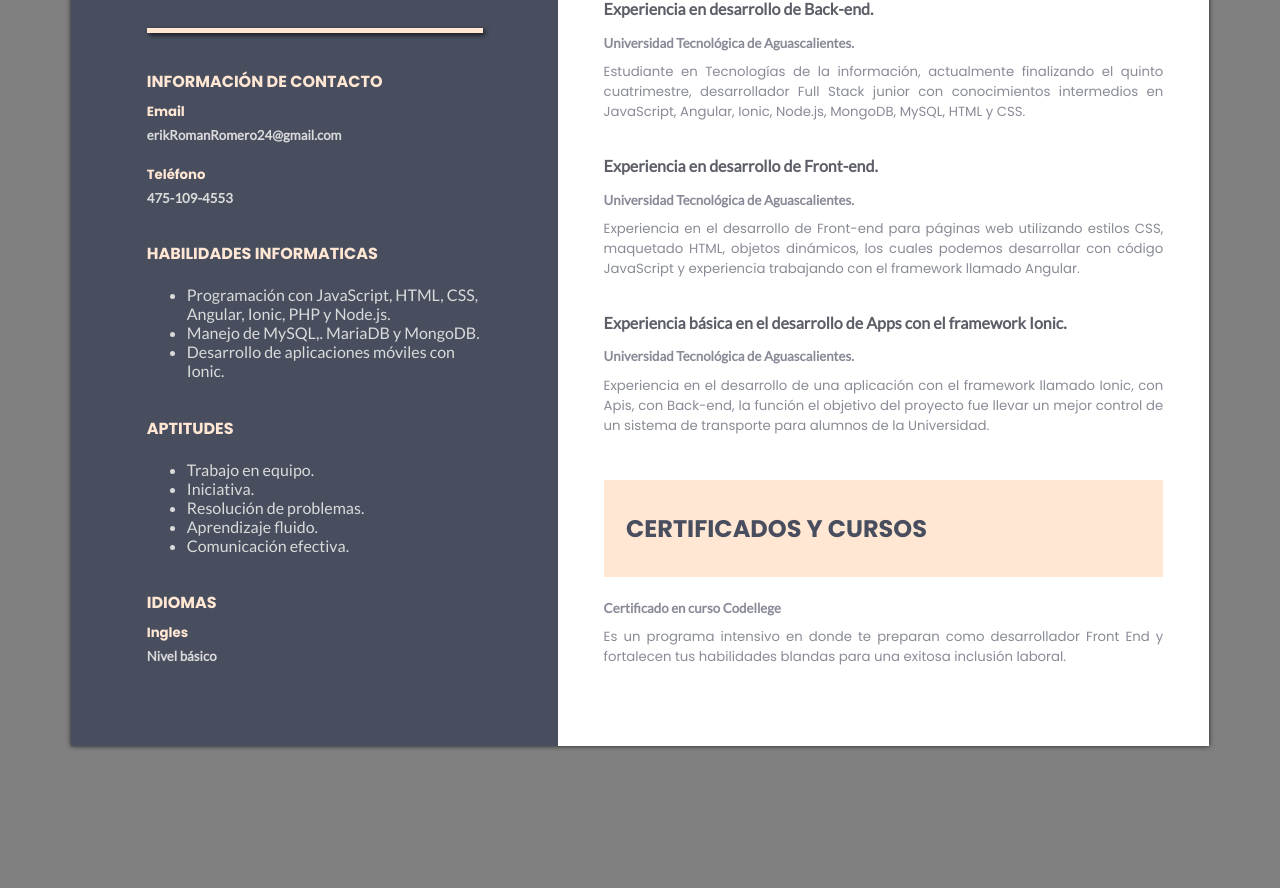
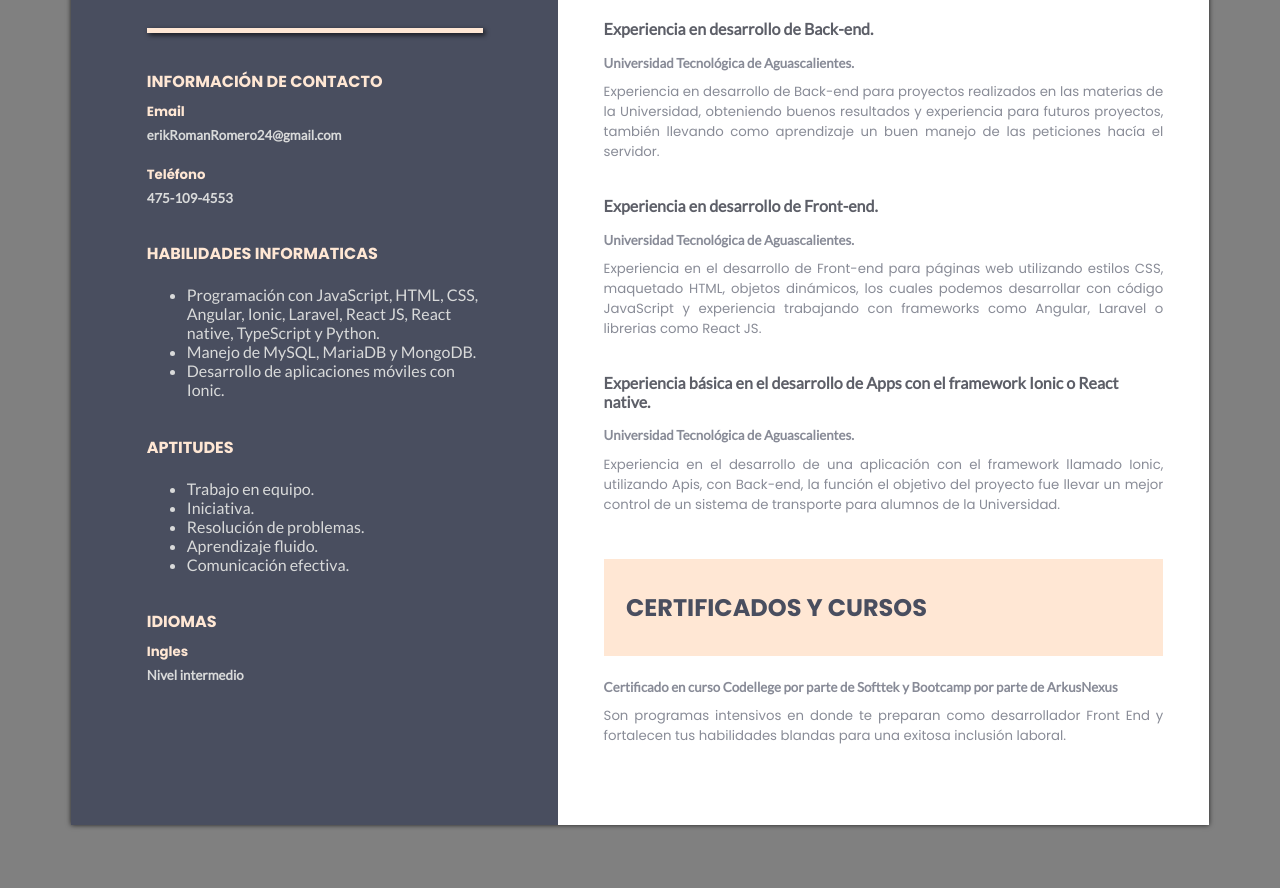
Before and after one commit to ErikUTA/CV, a plain HTML site: page index.html in a window 1280 px wide. Shown: the part 493-1381 px from the top of the page. Before the commit the page ends 1302 px from the top, so only its background shows below. Drawn offline with Linux system fonts and the light colour scheme; a web font is replaced by a local one.

Commit message:
refactor: changes in the text

```diff
--- a/index.html
+++ b/index.html
@@ -29,8 +29,8 @@
                 <h5 class="second-name" style="word-break: break-all;">475-109-4553</h5>
                 <h4 class="name" style="margin: 10% 0% 0% 0%;">HABILIDADES INFORMATICAS</h4>
                 <ul>
-                    <li class="second-name">Programación con JavaScript, HTML, CSS, Angular, Ionic, PHP y Node.js.</li>
-                    <li class="second-name">Manejo de MySQL,. MariaDB y MongoDB.</li>
+                    <li class="second-name">Programación con JavaScript, HTML, CSS, Angular, Ionic, Laravel, React JS, React native, TypeScript y Python.</li>
+                    <li class="second-name">Manejo de MySQL, MariaDB y MongoDB.</li>
                     <li class="second-name">Desarrollo de aplicaciones móviles con Ionic.</li>
                 </ul>
                 <h4 class="name" style="margin: 10% 0% 0% 0%;">APTITUDES</h4>
@@ -43,7 +43,7 @@
                 </ul>
                 <h4 class="name" style="margin: 10% 0% 0% 0%;">IDIOMAS</h4>
                 <h5 class="name" style="font-weight: bold; margin: 0%;">Ingles</h5>
-                <h5 class="second-name" style="word-break: break-all;">Nivel básico</h5>
+                <h5 class="second-name" style="word-break: break-all;">Nivel intermedio</h5>
             </div>
         </div>
         <div class="right-cn">
@@ -51,28 +51,28 @@
                 <h2>RESUMEN PROFESIONAL</h2>
             </div>
             <h4 class="r-title">Universidad Tecnológica de Aguascalientes.</h4>
-            <h5 class="r-text">Estudiante en Tecnologías de la información, actualmente finalizando el quinto cuatrimestre, desarrollador Full Stack junior con conocimientos intermedios en JavaScript, Angular, Ionic, Node.js, MongoDB, MySQL, HTML y CSS.</h5>
+            <h5 class="r-text">Estudiante en Ingenieria en Desarrollo y Gestión de Software, actualmente finalizando el decimo cuatrimestre, desarrollador Full Stack junior con conocimientos intermedios en JavaScript, HTML, CSS, Angular, Ionic, Laravel, React JS, React native, TypeScript y Python.</h5>
             <div class="container" style="margin-top: 10%;">
                 <h2>EXPERIENCIA</h2>
             </div>
 
             <h4 class="r-title" style="margin: 4% 0% 3% 0%;">Experiencia en desarrollo de Back-end.</h4>
             <h5 class="r-subtitle" style="margin: 2% 0%;">Universidad Tecnológica de Aguascalientes.</h5>
-            <h5 class="r-text" style="margin: 1% 0%;">Estudiante en Tecnologías de la información, actualmente finalizando el quinto cuatrimestre, desarrollador Full Stack junior con conocimientos intermedios en JavaScript, Angular, Ionic, Node.js, MongoDB, MySQL, HTML y CSS.</h5>
+            <h5 class="r-text" style="margin: 1% 0%;">Experiencia en desarrollo de Back-end para proyectos realizados en las materias de la Universidad, obteniendo buenos resultados y experiencia para futuros proyectos, también llevando como aprendizaje un buen manejo de las peticiones hacía el servidor.</h5>
 
             <h4 class="r-title" style="margin: 6% 0% 3% 0%;">Experiencia en desarrollo de Front-end.</h4>
             <h5 class="r-subtitle" style="margin: 2% 0%;">Universidad Tecnológica de Aguascalientes.</h5>
-            <h5 class="r-text" style="margin: 1% 0%;">Experiencia en el desarrollo de Front-end para páginas web utilizando estilos CSS, maquetado HTML, objetos dinámicos, los cuales podemos desarrollar con código JavaScript y experiencia trabajando con el framework llamado Angular.</h5>
+            <h5 class="r-text" style="margin: 1% 0%;">Experiencia en el desarrollo de Front-end para páginas web utilizando estilos CSS, maquetado HTML, objetos dinámicos, los cuales podemos desarrollar con código JavaScript y experiencia trabajando con frameworks como Angular, Laravel o librerias como React JS.</h5>
 
-            <h4 class="r-title" style="margin: 6% 0% 3% 0%;">Experiencia básica en el desarrollo de Apps con el framework Ionic.</h4>
+            <h4 class="r-title" style="margin: 6% 0% 3% 0%;">Experiencia básica en el desarrollo de Apps con el framework Ionic o React native.</h4>
             <h5 class="r-subtitle" style="margin: 2% 0%;">Universidad Tecnológica de Aguascalientes.</h5>
-            <h5 class="r-text" style="margin: 1% 0% 8% 0%">Experiencia en el desarrollo de una aplicación con el framework llamado Ionic, con Apis, con Back-end, la función el objetivo del proyecto fue llevar un mejor control de un sistema de transporte para alumnos de la Universidad.</h5>
+            <h5 class="r-text" style="margin: 1% 0% 8% 0%">Experiencia en el desarrollo de una aplicación con el framework llamado Ionic, utilizando Apis, con Back-end, la función el objetivo del proyecto fue llevar un mejor control de un sistema de transporte para alumnos de la Universidad.</h5>
 
             <div class="container">
                 <h2>CERTIFICADOS Y CURSOS</h2>
             </div>
-            <h5 class="r-subtitle" style="margin: 4% 0% 2% 0%;">Certificado en curso Codellege</h5>
-            <h5 class="r-text" style="margin: 1% 0% 8% 0%">Es un programa intensivo en donde te preparan como desarrollador Front End y fortalecen tus habilidades blandas para una exitosa inclusión laboral.</h5>
+            <h5 class="r-subtitle" style="margin: 4% 0% 2% 0%;">Certificado en curso Codellege por parte de Softtek y Bootcamp por parte de ArkusNexus</h5>
+            <h5 class="r-text" style="margin: 1% 0% 8% 0%">Son programas intensivos en donde te preparan como desarrollador Front End y fortalecen tus habilidades blandas para una exitosa inclusión laboral.</h5>
         </div>
     </div>
 
```
